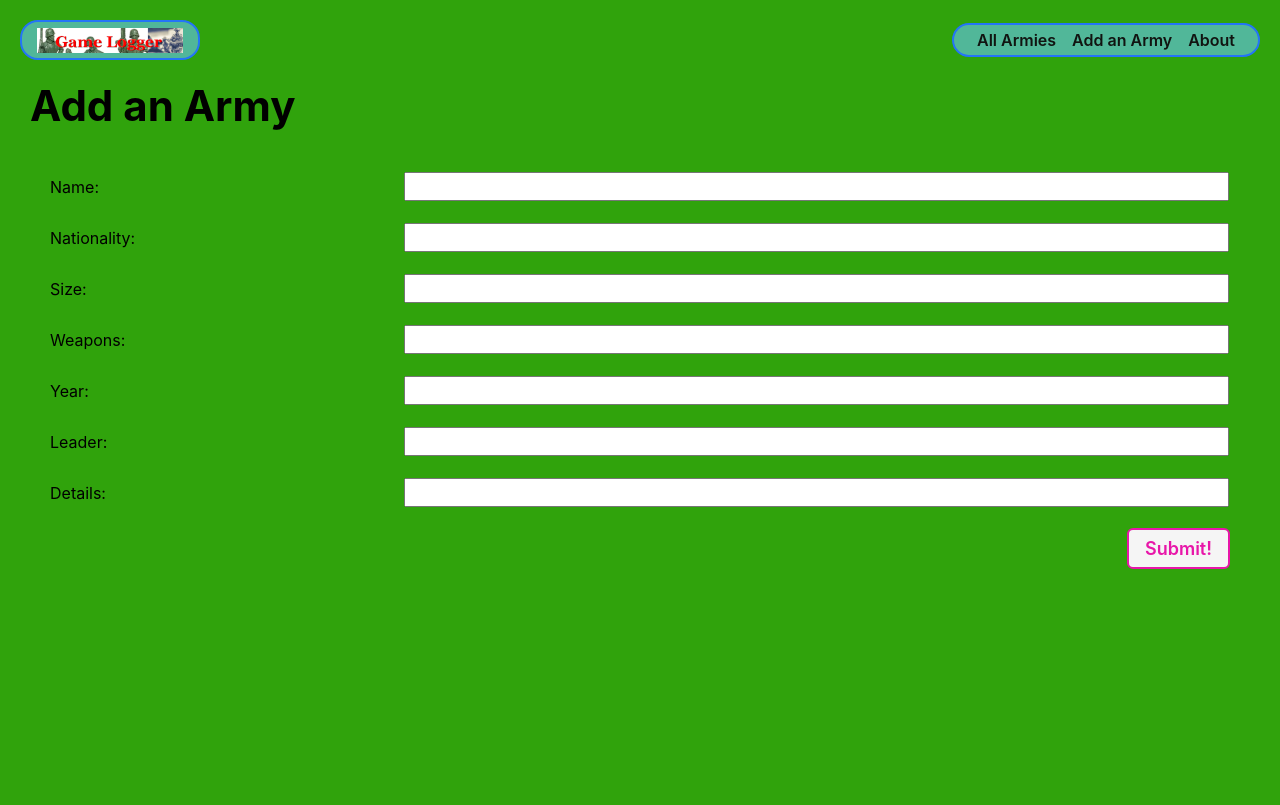
After one commit to Gregory-Mark-Thompson/django_crud, a Django app: page /armies/create/ in a window 1280 px wide. The commit adds this page. Run offline with Django 5.2, Linux system fonts and the light colour scheme.

Commit message:
Full CRUD has been achieved on the first resource.

```diff
--- a/main_app/models.py
+++ b/main_app/models.py
@@ -1,4 +1,5 @@
 from django.db import models
+from django.urls import reverse
 
 class Army(models.Model):
     name = models.CharField(max_length=100)
@@ -11,3 +12,6 @@ class Army(models.Model):
 
     def __str__(self):
         return self.name
+
+    def get_absolute_url(self):
+        return reverse('army-detail', kwargs={'army_id': self.id})
--- /dev/null
+++ b/main_app/static/css/form.css
@@ -0,0 +1,39 @@
+.form-container {
+  display: flex;
+  flex-direction: column;
+  width: 100%;
+}
+
+table {
+  padding: 0 40px;
+  width: 100%;
+  border-spacing: 0 20px;
+}
+
+th {
+  text-align: left;
+  padding: 6px 20px 0 0;
+  font-weight: normal;
+  vertical-align: top;
+  font-size: var(--font-reg);
+}
+
+td {
+  max-width: 60%;
+}
+
+td > * {
+  width: 100%;
+  padding: 2px 4px;
+  font-size: var(--font-l);
+}
+
+td > textarea {
+  height: calc(4 * var(--font-l) + 8px);
+  font-family: inherit;
+}
+
+.btn {
+  align-self: flex-end;
+  margin-right: 40px;
+}
--- a/main_app/templates/armies/detail.html
+++ b/main_app/templates/armies/detail.html
@@ -34,6 +34,9 @@
             <li><p>&nbsp;&nbsp;&nbsp;&nbsp;The tools they used to kill: {{ army.weapons }}</p></li>
             <li><p>&nbsp;&nbsp;&nbsp;&nbsp;Interesting observations: {{ army.details }}</p></li>
         </ul>
+        <div class="army-actions">
+            <a href="{% url 'army-update' army.id %}" class="btn warn">Edit</a>
+            <a href="{% url 'army-delete' army.id %}" class="btn danger">Delete</a> </div>
     </div>
 </section>
 {% endblock %}
--- a/main_app/templates/armies/index.html
+++ b/main_app/templates/armies/index.html
@@ -12,7 +12,7 @@
 <section class="card-container">
     {% for army in armies %}
     <div class="card">
-        <a href="/armies/{{ army.id }}">
+        <a href="{% url 'army-detail' army.id %}">
         <div class="card-content">
             <div class="card-img-container">
 
--- a/main_app/templates/base.html
+++ b/main_app/templates/base.html
@@ -21,8 +21,9 @@
       </div>
       <nav>
         <ul>
-          <li><a href="/armies">All Armies</a></li>
-          <li><a href="/about">About</a></li>
+          <li><a href="{% url 'army-index' %}">All Armies</a></li>
+          <li><a href="{% url 'army-create' %}">Add an Army</a></li>
+          <li><a href="{% url 'about' %}">About</a></li>
         </ul>
       </nav>
     </header>
--- /dev/null
+++ b/main_app/templates/main_app/army_form.html
@@ -0,0 +1,24 @@
+{% extends 'base.html' %}
+{% load static %}
+{% block head %}
+<link rel="stylesheet" href="{% static 'css/form.css' %}" />
+{% endblock %}
+{% block content %}
+
+<div class="page-header">
+    {% if army %}
+        <h1>Edit {{ army.name }}</h1>
+    {% else %}
+        <h1>Add an Army</h1>
+    {% endif %}
+</div>
+
+<form action="" method="post" class="form-container">
+  {% csrf_token %}
+  <table>
+    {{ form.as_table }}
+  </table>
+  <button type="submit" class="btn submit">Submit!</button>
+</form>
+
+{% endblock %}
--- a/main_app/urls.py
+++ b/main_app/urls.py
@@ -5,5 +5,8 @@ urlpatterns = [
     path('', views.home, name='home'),
     path('about/', views.about, name='about'),
     path('armies/', views.army_index, name='army-index'),
-    path('armies/<int:army_id>/', views.army_detail, name='army-detail')
+    path('armies/<int:army_id>/', views.army_detail, name='army-detail'),
+    path('armies/create/', views.ArmyCreate.as_view(), name='army-create'),
+    path('armies/<int:pk>/update/', views.ArmyUpdate.as_view(), name='army-update'),
+    path('armies/<int:pk>/delete/', views.ArmyDelete.as_view(), name='army-delete'),
 ]
--- a/main_app/views.py
+++ b/main_app/views.py
@@ -1,4 +1,5 @@
 from django.shortcuts import render
+from django.views.generic.edit import CreateView, UpdateView, DeleteView
 from .models import Army
 
 # Import HttpResponse to send text-based responses
@@ -12,6 +13,10 @@ def home(request):
 def about(request):
     return render(request, 'about.html')
 
+class ArmyCreate(CreateView):
+    model = Army
+    fields = '__all__'
+
 def army_index(request):
     armies = Army.objects.all()
     # Render the armies/index.html template with the armies data
@@ -20,3 +25,11 @@ def army_index(request):
 def army_detail(request, army_id):
     army = Army.objects.get(id=army_id)
     return render(request, 'armies/detail.html', {'army': army})
+
+class ArmyUpdate(UpdateView):
+    model = Army
+    fields = ['size', 'weapons', 'details']
+
+class ArmyDelete(DeleteView):
+    model = Army
+    success_url = '/armies/'
```
Also changed, not shown: main_app/templates/main_app/army_confirm_delete.html (added, +17 -0 lines).
